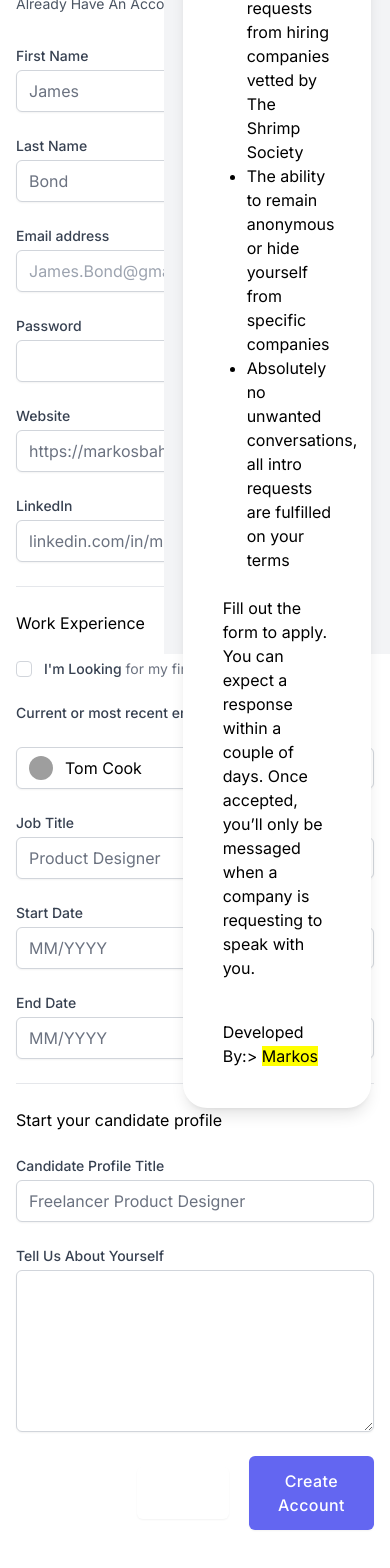
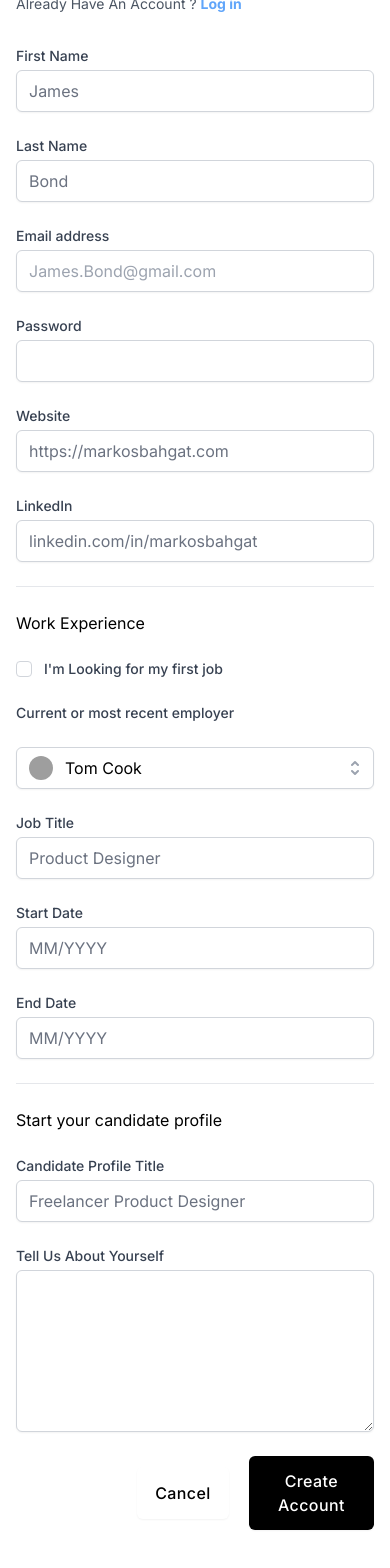
Before and after one commit to Tawwr/portal, a Next.js app: page /signup in a window 390 px wide. Shown: the part 254-1822 px from the top of the page. Built offline with nearby package versions, Linux system fonts and the light colour scheme; grey boxes are pictures that could not be loaded.

Commit message:
sign up refactor

```diff
--- a/components/listbox.tsx
+++ b/components/listbox.tsx
@@ -108,7 +108,7 @@ export const ListBox = () => {
                     key={person.id}
                     className={({ active }) =>
                       classNames(
-                        active ? 'bg-indigo-600 text-white' : 'text-gray-900',
+                        active ? 'bg-black text-white' : 'text-gray-900',
                         'relative cursor-default select-none py-2 pl-3 pr-9'
                       )
                     }
@@ -135,7 +135,7 @@ export const ListBox = () => {
                         {selected ? (
                           <span
                             className={classNames(
-                              active ? 'text-white' : 'text-indigo-600',
+                              active ? 'text-white' : 'text-black',
                               'absolute inset-y-0 right-0 flex items-center pr-4'
                             )}
                           >
--- a/pages/signup.tsx
+++ b/pages/signup.tsx
@@ -1,6 +1,5 @@
 import Layout from 'components/layout'
 import { ListBox } from 'components/listbox'
-import Image from 'next/image'
 import Link from 'next/link'
 import { useState } from 'react'
 
@@ -175,7 +174,7 @@ export default function SignUp() {
                           aria-describedby="comments-description"
                           name="comments"
                           type="checkbox"
-                          className="h-4 w-4 rounded border-gray-300 text-indigo-600 focus:ring-indigo-500"
+                          className="h-4 w-4 rounded border-gray-300 text-black focus:ring-black"
                         />
                       </div>
                       <div className="ml-3 text-sm">
@@ -183,15 +182,8 @@ export default function SignUp() {
                           htmlFor="comments"
                           className="font-medium text-gray-700"
                         >
-                          I'm Looking
+                          I'm Looking for my first job
                         </label>
-                        <span
-                          id="comments-description"
-                          className="text-gray-500"
-                        >
-                          <span className="sr-only">New comments </span> for my
-                          first job
-                        </span>
                       </div>
                     </div>
                     <ListBox />
@@ -284,7 +276,7 @@ export default function SignUp() {
                           rows={6}
                           name="comment"
                           id="comment"
-                          className="block w-full rounded-md border-gray-300 shadow-sm focus:border-indigo-500 focus:ring-indigo-500 sm:text-sm"
+                          className="block w-full rounded-md border-gray-300 shadow-sm focus:border-black focus:ring-black sm:text-sm"
                           defaultValue={''}
                         />
                       </div>
@@ -292,13 +284,13 @@ export default function SignUp() {
                     <div className="flex w-full flex-row items-center justify-end gap-5">
                       <button
                         type="submit"
-                        className="text-md  flex justify-center rounded-md border border-2 border-transparent border-black py-3 px-4 font-medium tracking-wide text-black text-white shadow-sm hover:bg-black hover:text-white focus:outline-none focus:ring-2 focus:ring-black focus:ring-offset-2"
+                        className="text-md  flex justify-center rounded-md border-2 border-transparent border-black py-3 px-4 font-medium tracking-wide text-black shadow-sm hover:bg-black hover:text-white focus:outline-none focus:ring-2 focus:ring-black focus:ring-offset-2"
                       >
                         Cancel
                       </button>
                       <button
                         type="submit"
-                        className="text-md flex w-[35%] justify-center rounded-md border border-transparent border-indigo-500 bg-indigo-500 py-3 px-4 font-medium  tracking-wide text-white shadow-sm hover:border-2 hover:bg-transparent hover:text-indigo-500 focus:outline-none focus:ring-2 focus:ring-black focus:ring-offset-2"
+                        className="text-md flex w-[35%] justify-center rounded-md border border-transparent border-black bg-black py-3 px-4 font-medium  tracking-wide text-white shadow-sm hover:border-2 hover:bg-transparent hover:text-black focus:outline-none focus:ring-2 focus:ring-black focus:ring-offset-2"
                       >
                         Create Account
                       </button>
@@ -308,21 +300,26 @@ export default function SignUp() {
               </div>
             </div>
           </div>
-          <div className="fixed right-0 flex h-full w-[58%] flex-col items-center justify-center bg-gray-100 object-cover">
+          <div className="fixed right-0 hidden h-full w-[58%] flex-col items-center justify-center lg:flex">
+            <img
+              className="absolute inset-0 -z-10 h-full w-full object-cover"
+              src="https://images.unsplash.com/photo-1505904267569-f02eaeb45a4c?ixlib=rb-1.2.1&ixid=eyJhcHBfaWQiOjEyMDd9&auto=format&fit=crop&w=1908&q=80"
+              alt=""
+            />
             <div className="h-fit w-10/12 rounded-3xl bg-white p-10 shadow-lg">
               <h3 className="mb-4 text-2xl font-bold text-slate-700">
-                Apply to join Shrimp Society Talent Collective!
+                Apply to join the Tawwr Talent Portal!
               </h3>
               <p className="text-sm">
-                Talent collectives are groups of professionals open to new
-                opportunities. They’re designed to help you when you’re
-                searching and leave you be when you’re not. Once accepted you
+                The Tawwr Talent Portal is a group of professionals open to new
+                opportunities. The portal is designed to help you when you're
+                searching and leave you be when you're not. Once accepted you
                 can expect:
               </p>
               <ul className="my-6 ml-6 list-disc">
                 <li>
                   Curated introduction requests from hiring companies vetted by
-                  The Shrimp Society
+                  Tawwr
                 </li>
                 <li>
                   The ability to remain anonymous or hide yourself from specific
@@ -338,9 +335,6 @@ export default function SignUp() {
                 couple of days. Once accepted, you’ll only be messaged when a
                 company is requesting to speak with you.
               </span>
-              <p className="mt-10">
-                Developed By:{'>'} <mark>Markos</mark>
-              </p>
             </div>
           </div>
         </div>
--- a/tailwind.config.js
+++ b/tailwind.config.js
@@ -7,6 +7,10 @@ module.exports = {
   ],
   theme: {
     extend: {
+      colors: {
+        sky: colors.sky,
+        teal: colors.teal,
+      },
       gridTemplateRows: {
         '[auto,auto,1fr]': 'auto auto 1fr',
       },
```
Also changed, not shown: pages/settings.tsx (+3 -28 lines).
